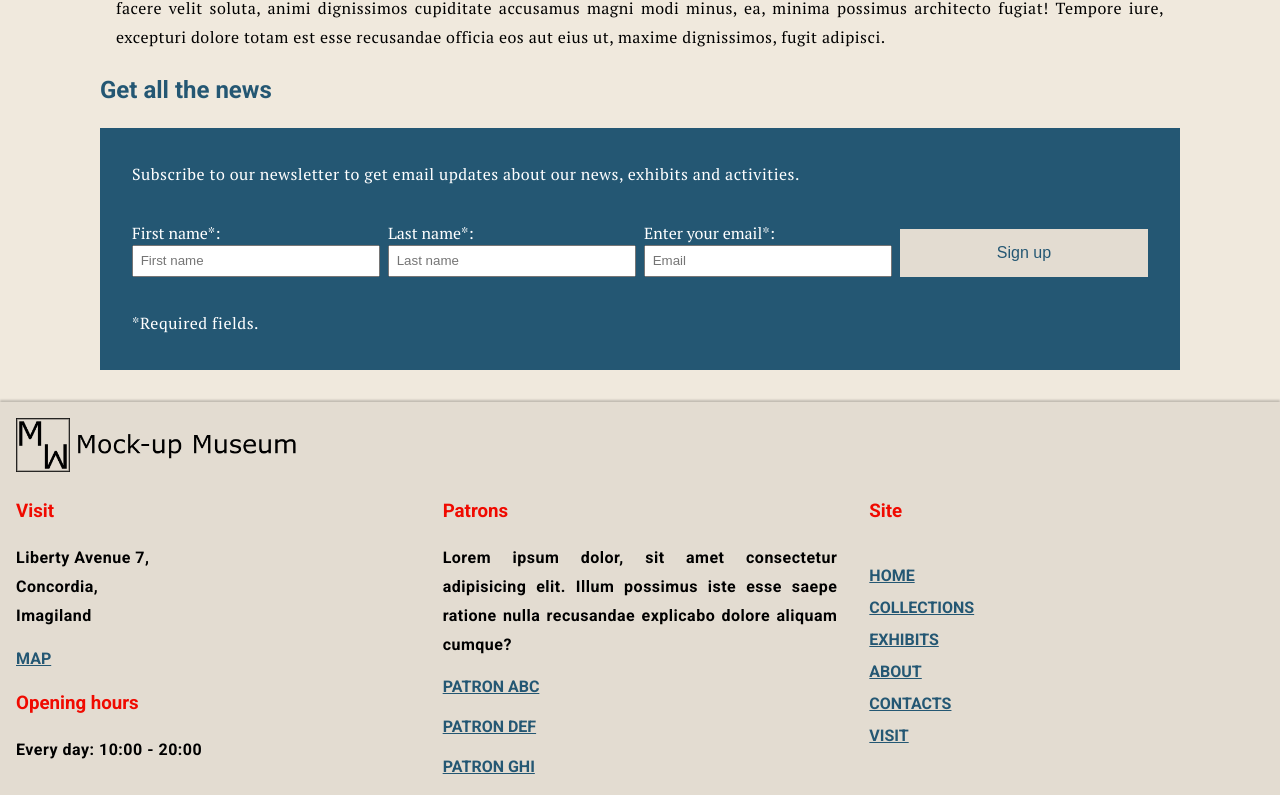
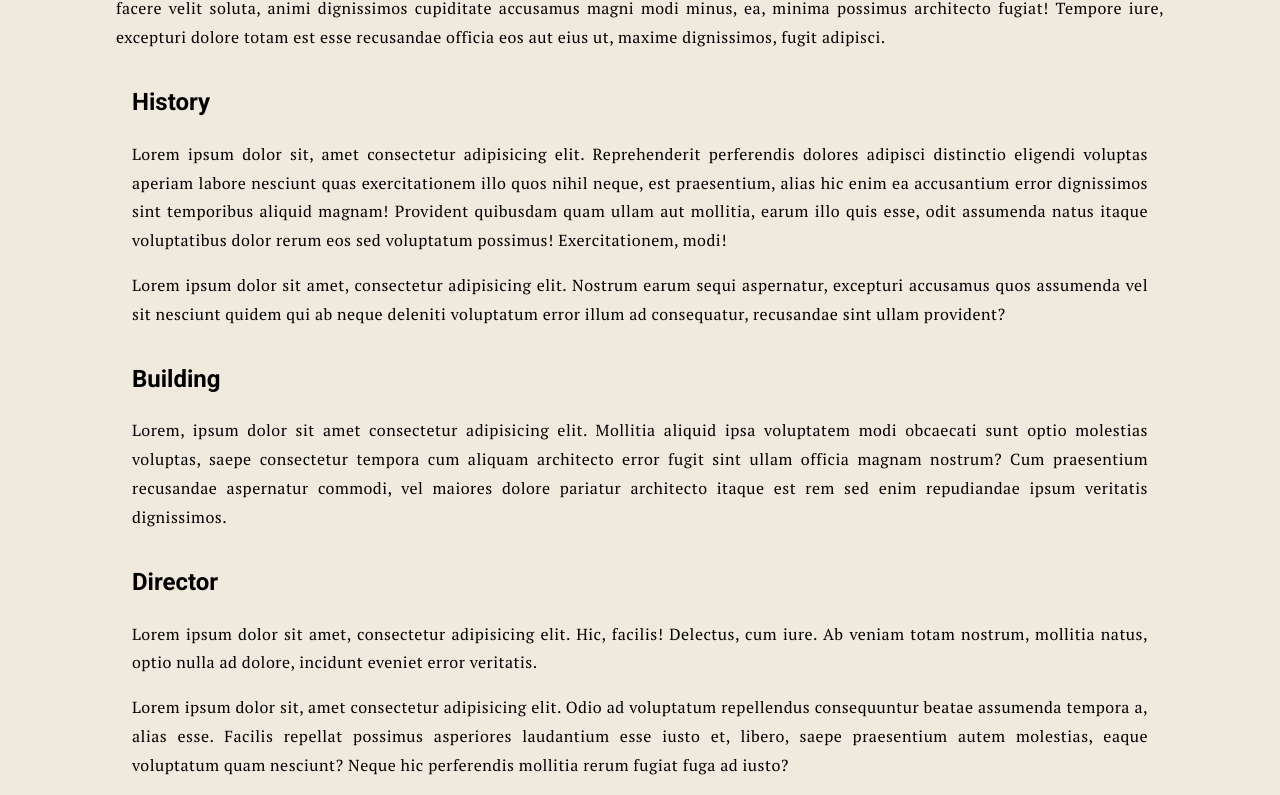
Before and after one commit to oxelfer/glowing-octo-happiness, a React (Create React App) app: page /about in a window 1280 px wide. Shown: the part 756-1551 px from the top of the page. Built offline with nearby package versions, Linux system fonts and the light colour scheme.

Commit message:
about page content and layout

```diff
--- a/src/pages/about.css
+++ b/src/pages/about.css
@@ -0,0 +1,15 @@
+.about-container {
+
+}
+
+.about__section {
+  margin: 2em;
+}
+
+.about__title {
+
+}
+
+.about__text {
+
+}
--- a/src/pages/about.js
+++ b/src/pages/about.js
@@ -13,6 +13,26 @@ export function About() {
       <Title text='About the Mock-up Museum' />
 
       <IntroParagraph text={introText.page + ' - ' + introText.text} />
+
+      <div className='about-container'>
+        <article className='about__section'>
+          <h2 className='about__title'>History</h2>
+          <p className='about__text'>Lorem ipsum dolor sit, amet consectetur adipisicing elit. Reprehenderit perferendis dolores adipisci distinctio eligendi voluptas aperiam labore nesciunt quas exercitationem illo quos nihil neque, est praesentium, alias hic enim ea accusantium error dignissimos sint temporibus aliquid magnam! Provident quibusdam quam ullam aut mollitia, earum illo quis esse, odit assumenda natus itaque voluptatibus dolor rerum eos sed voluptatum possimus! Exercitationem, modi!</p>
+          <p className='about__text'>Lorem ipsum dolor sit amet, consectetur adipisicing elit. Nostrum earum sequi aspernatur, excepturi accusamus quos assumenda vel sit nesciunt quidem qui ab neque deleniti voluptatum error illum ad consequatur, recusandae sint ullam provident?</p>
+        </article>
+
+        <article className='about__section'>
+          <h2 className='about__title'>Building</h2>
+          <p className='about__text'>Lorem, ipsum dolor sit amet consectetur adipisicing elit. Mollitia aliquid ipsa voluptatem modi obcaecati sunt optio molestias voluptas, saepe consectetur tempora cum aliquam architecto error fugit sint ullam officia magnam nostrum? Cum praesentium recusandae aspernatur commodi, vel maiores dolore pariatur architecto itaque est rem sed enim repudiandae ipsum veritatis dignissimos.</p>
+        </article>
+
+        <article className='about__section'>
+          <h2 className='about__title'>Director</h2>
+          <p className='about__text'>Lorem ipsum dolor sit amet, consectetur adipisicing elit. Hic, facilis! Delectus, cum iure. Ab veniam totam nostrum, mollitia natus, optio nulla ad dolore, incidunt eveniet error veritatis.</p>
+          <p className='about__text'>Lorem ipsum dolor sit, amet consectetur adipisicing elit. Odio ad voluptatum repellendus consequuntur beatae assumenda tempora a, alias esse. Facilis repellat possimus asperiores laudantium esse iusto et, libero, saepe praesentium autem molestias, eaque voluptatum quam nesciunt? Neque hic perferendis mollitia rerum fugiat fuga ad iusto?</p>
+        </article>
+
+      </div>
     </>
   )
 }
```
